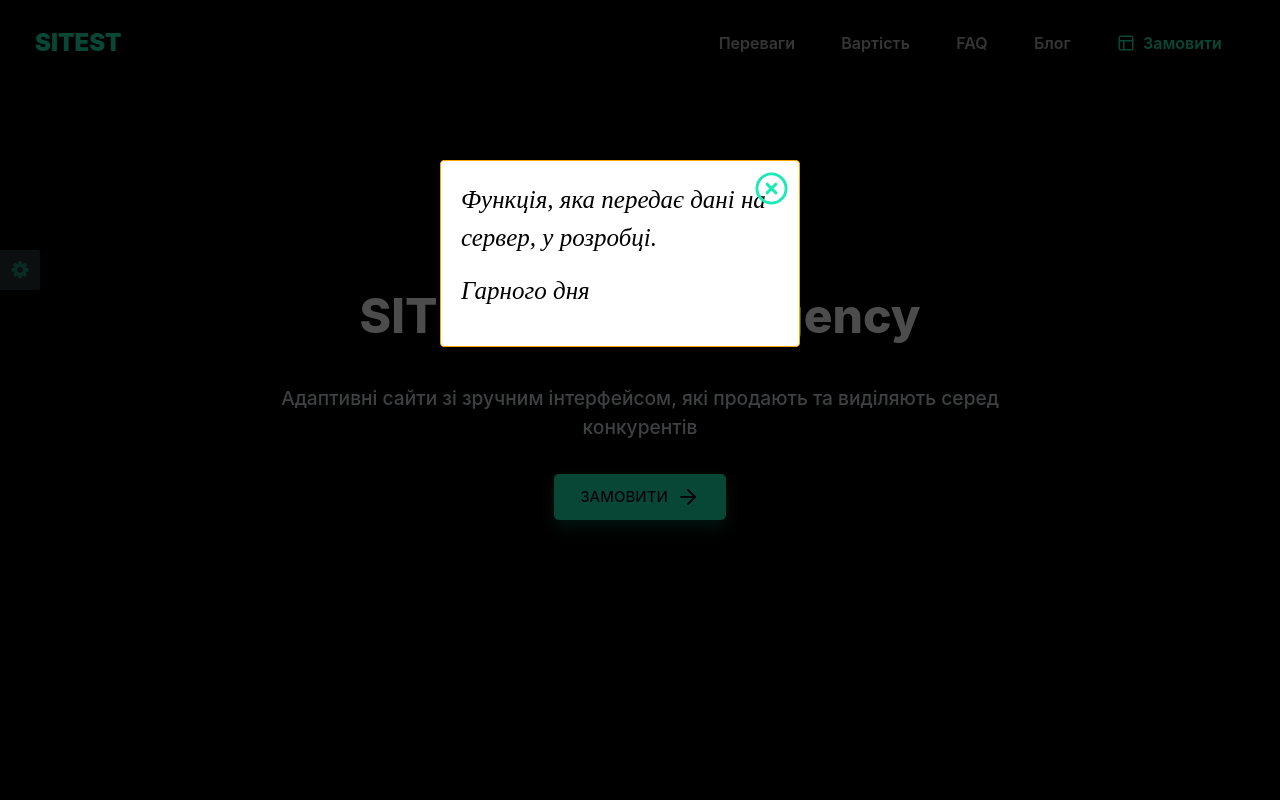
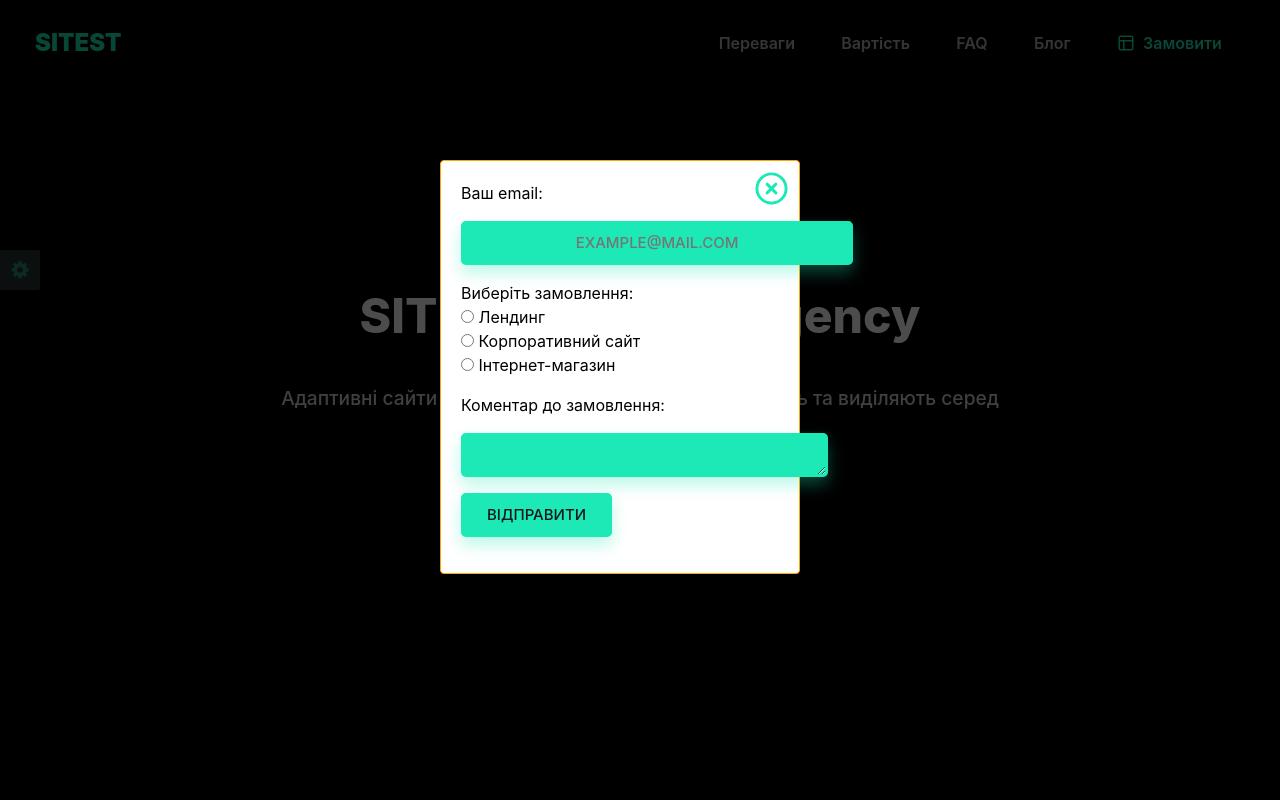
Before and after one commit to RostyslavGashchuk/SITEST.github.io, a plain HTML site: page index.html in a window 1280 px wide. Both pictures are taken after a click on the button "ЗАМОВИТИ". Shown: the top 800 px of the page. Drawn offline with nearby package versions, Linux system fonts and the light colour scheme; a web font is replaced by a local one.

Commit message:
pop up 2

```diff
--- a/index.html
+++ b/index.html
@@ -430,17 +430,28 @@
 <div class="popup-fade">
 	<div class="popup">
 		<a class="popup-close" href="#"><span data-feather="x-circle" width="35" height="35"></span></a>
-		<p class="pop">Функція, яка передає дані на сервер, у розробці.</p>
-		<p class ="pop">Гарного дня </p>
+		<p class="pop ">Ваш email:</p>
+		<input type="text" size="30" class="btn btn-primary  " placeholder="example@mail.com">
+		<p>
+		<p class="pop">Виберіть замовлення:<br>
+		 <input type="radio" name="order" value="landing"> Лендинг<Br>
+		<input type="radio" name="order" value="coorp"> Корпоративний сайт<Br>
+		<input type="radio" name="order" value="internet-store"> Інтернет-магазин<Br>
+		</p>
+		<p class="pop">Коментар до замовлення:</p>
+		<textarea  name="comment" class="btn btn-primary  " cols="30" rows="1"></textarea></p>
+		<p><input type="submit" class="btn btn-primary d-inline-flex flex-row align-items-center" value="Відправити">
 
 	</div>
 </div>
 <style type="text/css">
+.round
 .pop{
-font-style: italic;
+text-align: center;
 font-family:serif;
 font-size:25px;
 color:black;
+border-radius: 25px;
 }
 
 .popup-fade {
@@ -458,6 +469,7 @@ color:black;
 	z-index: 9999;
 }
 .popup {
+	color: black;
 	position: fixed;
 	top: 20%;
 	left: 50%;
```
